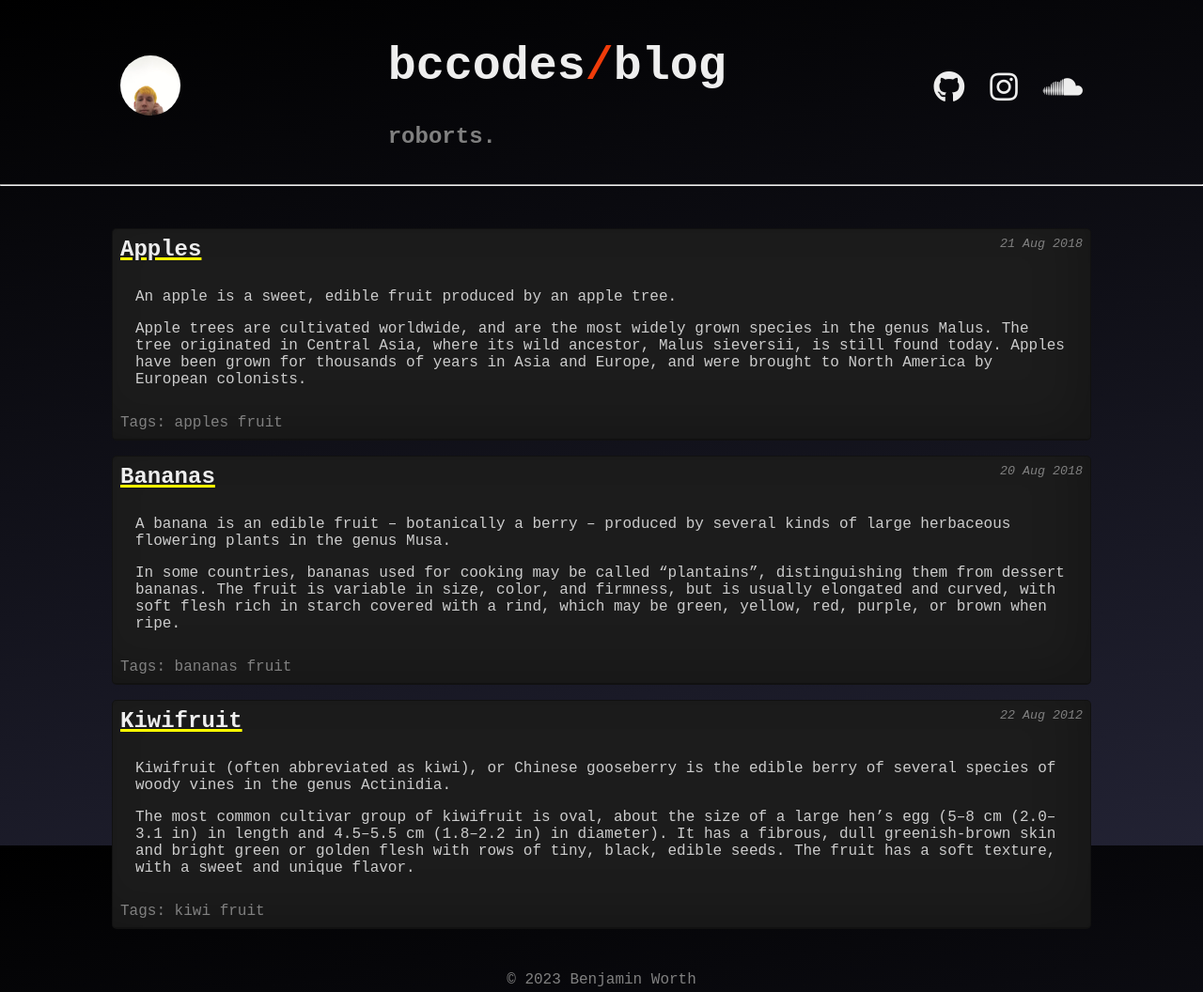
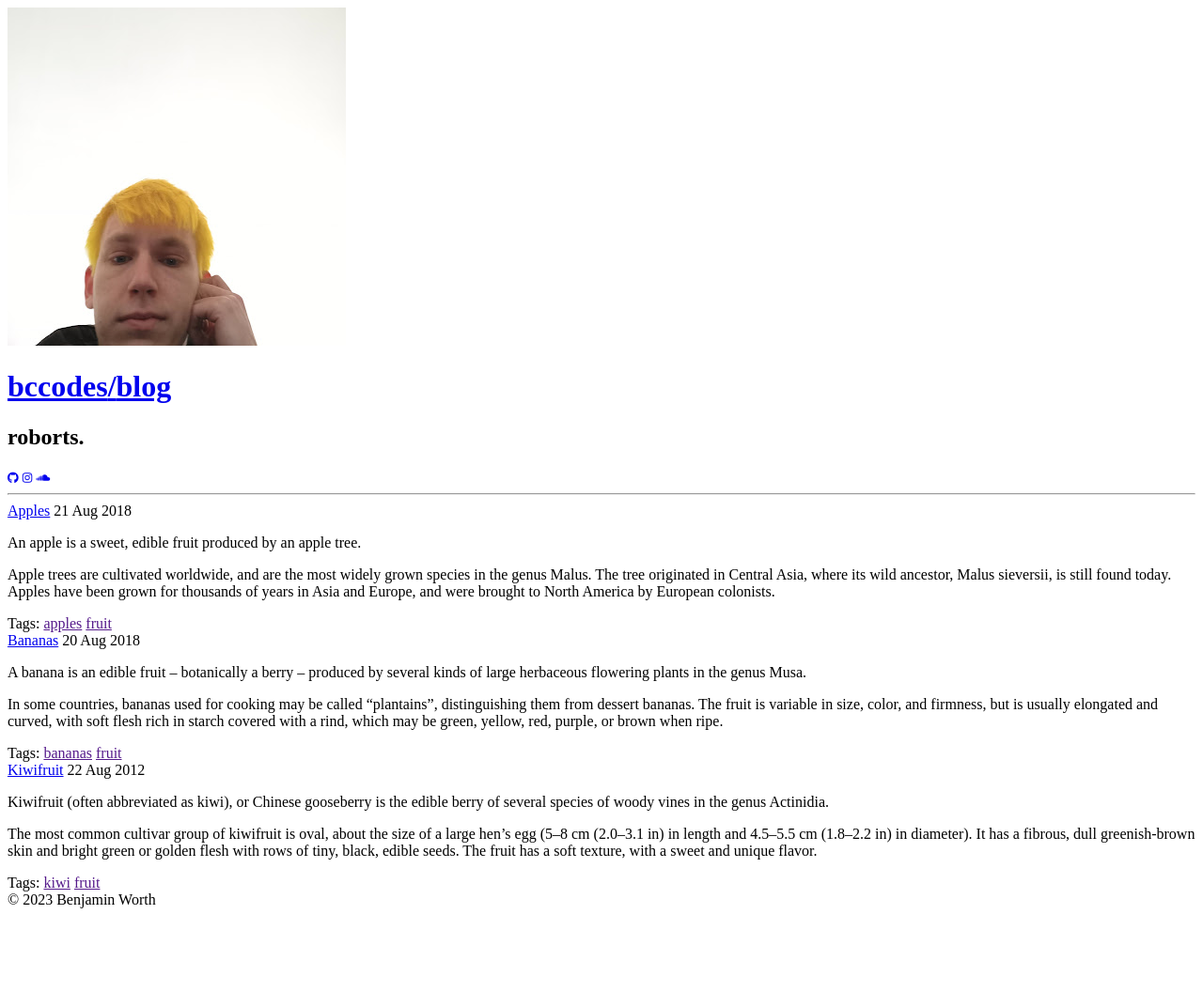
Before and after one commit to bccodes/bccodes.github.io, a Jekyll site: the page built from index.html, in a window 1280 px wide. Shown: the whole page at 94% size. Built offline with Jekyll 4.4.1, drawn with Linux system fonts in a browser that asks for light colours; after the commit the page ends 975 px from its top, so only the background shows below that.

Commit message:
update assets path

```diff
--- a/_includes/topbar.html
+++ b/_includes/topbar.html
@@ -1,5 +1,5 @@
 <span>
-    <img id="lilpic" src="/assets/images/lilben.jpg" ></img>
+    <img id="lilpic" src="assets/images/lilben.jpg" ></img>
 </span>
 <span>
 <h1><a href="{{ site.url }}">bccodes<span id="slash">/</span>blog</a></h1>
--- a/_layouts/default.html
+++ b/_layouts/default.html
@@ -4,7 +4,7 @@
 <head>
     <meta charset="UTF-8">
     <meta name="viewport" content="width=device-width, initial-scale=1.0">
-    <link rel="stylesheet" href="{{ root_url }}/assets/css/styles.css">
+    <link rel="stylesheet" href="assets/css/styles.scss">
     <link rel="stylesheet" href="https://cdnjs.cloudflare.com/ajax/libs/font-awesome/5.15.3/css/all.min.css">
     <title>{{ page.title }}</title>
 </head>
```
